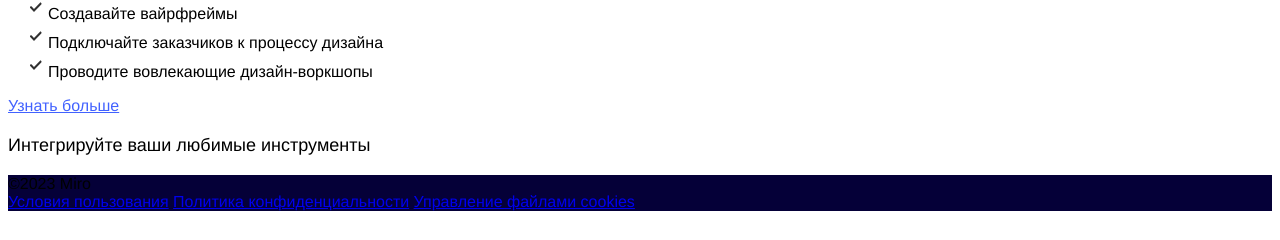
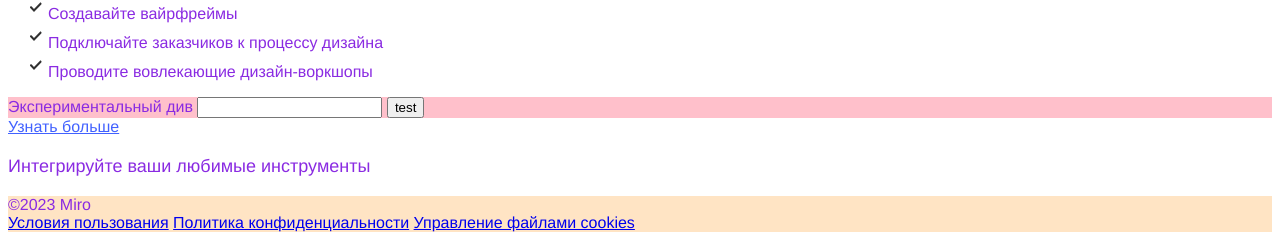
Before and after one commit to novikovaai/html, a plain HTML site: page Обучение css/Miro/Miro.html in a window 1280 px wide. Shown: the part 2486-2726 px from the top of the page. Before the commit the page ends 2705 px from the top, so only its background shows below. Drawn offline with Linux system fonts and the light colour scheme.

Commit message:
Пройдена ступень Каскад

```diff
--- a/Обучение css/Miro/Miro.html
+++ b/Обучение css/Miro/Miro.html
@@ -5,6 +5,7 @@
 	<meta name="viewport" content="width=device-width, initial-scale=1.0">
 	<title>Miro</title>
 	<link rel="stylesheet" href="styles/style.css">
+	<!-- <link rel="stylesheet" href="styles/an_style.css"> -->
 </head>
 <body>
 	<header>
@@ -52,6 +53,12 @@
 				<li>Подключайте заказчиков к процессу дизайна</li>
 				<li>Проводите вовлекающие дизайн-воркшопы</li>
 			</ul>
+			<div class="experiment" id="exp">
+				Экспериментальный див
+				<label for="test"></label>
+				<input type="text" id="test">
+				<button>test</button>
+			</div>
 			<a href="#" class="link">Узнать больше</a>
 			<p>Интегрируйте ваши любимые инструменты</p>
 		</section>
--- /dev/null
+++ b/Обучение css/Miro/styles/an_style.css
@@ -0,0 +1,3 @@
+.experiment {
+	background: green;
+}
--- a/Обучение css/Miro/styles/style.css
+++ b/Обучение css/Miro/styles/style.css
@@ -24,6 +24,7 @@
 body {
 	font-family: 'Franklin Gothic Medium', 'Arial Narrow', Arial, sans-serif;
 	font-weight: 400;
+	color: blueviolet;
 }
 
 h1 {
@@ -89,3 +90,19 @@ nav ul {
 .sectionlist li::marker {
 	content: url(../imgs/Frame.svg);
 }
+
+.experiment {
+	background: red;
+}
+
+.experiment {
+	background: blue;
+}
+
+div {
+	background: bisque;
+}
+
+#exp {
+	background: pink;
+}
```
